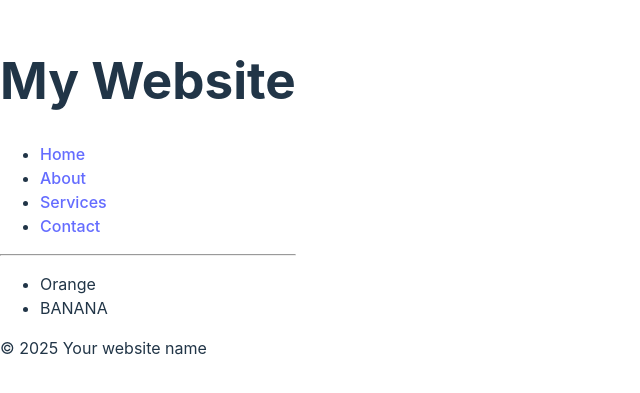
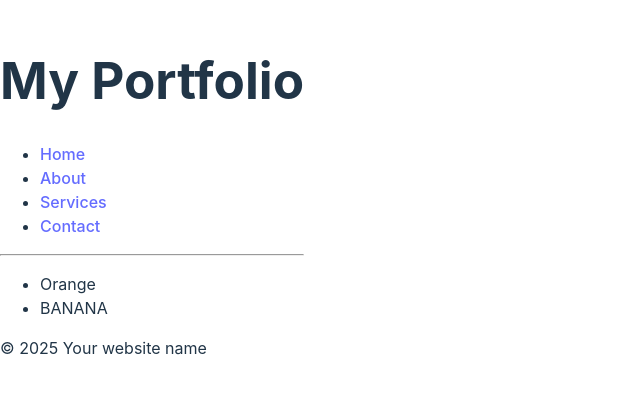
Before and after one commit to tunderscoreyler9/react-website, a React (Vite) app: page / in a window 1280 px wide. Shown: the part 203-596 px from the top of the page, without its empty margins (0-640 px from the left). Built offline with nearby package versions, Linux system fonts and the light colour scheme.

Commit message:
First change to announce this is the portfolio site

```diff
--- a/src/Header.jsx
+++ b/src/Header.jsx
@@ -2,7 +2,7 @@
 function Header() {
     return (
         <header>
-            <h1>My Website</h1>
+            <h1>My Portfolio</h1>
             <nav>
                 <ul>
                     <li><a href="#">Home</a></li>
```
